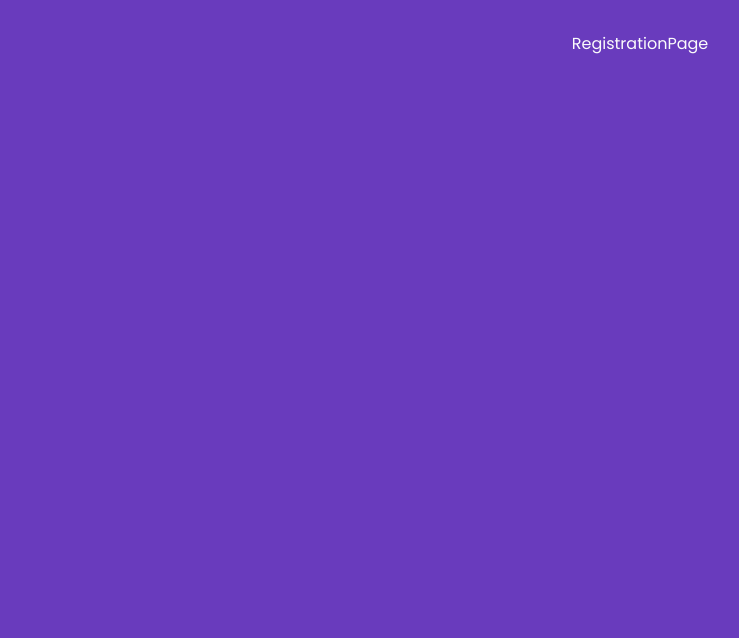
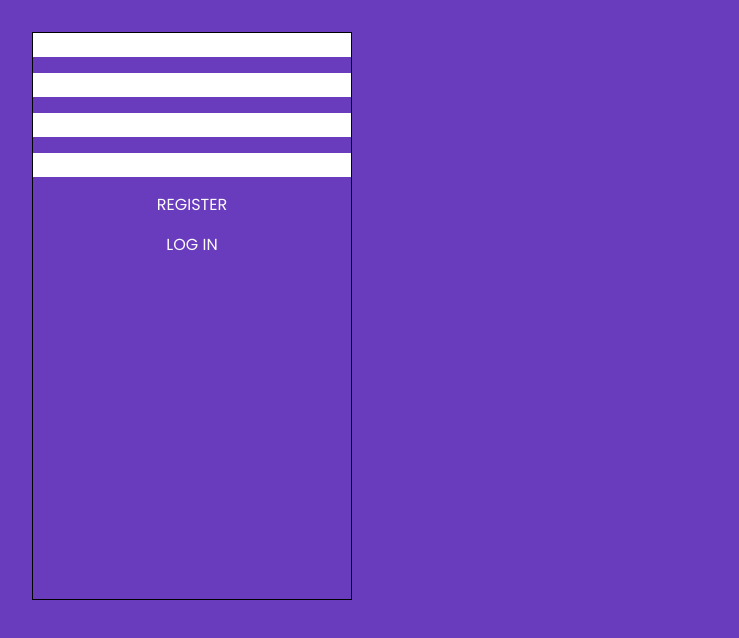
Before and after one commit to defaultnastia/project-digital-dragons-money-guard, a React (Vite) app: page /register in a window 1280 px wide. Shown: the top 638 px of the page, without its empty margins (0-739 px from the left). Built offline with nearby package versions, Linux system fonts and the light colour scheme.

Commit message:
add link register

```diff
--- a/src/components/LoginForm/LoginForm.tsx
+++ b/src/components/LoginForm/LoginForm.tsx
@@ -1,5 +1,6 @@
-import { useForm } from "react-hook-form";
+import { SubmitHandler, useForm } from "react-hook-form";
 import { yupResolver } from "@hookform/resolvers/yup";
+import { Link } from "react-router-dom";
 import "./LoginForm.css";
 import { loginFormSchema } from "../../schema/schema";
 
@@ -22,7 +23,9 @@ const LoginForm: React.FC = () => {
   return (
     <div className="wrapper">
       <div>
-        <img src="../assets/react.svg" />
+        {/* <svg>
+          <use xlinkHref={`${icons}#icon-logo-Money-Guard`} />
+        </svg> */}
         <p>Money Guard</p>
       </div>
       <form className="form" onSubmit={handleSubmit(onSubmit)}>
@@ -39,6 +42,7 @@ const LoginForm: React.FC = () => {
           />
         </label>
         <button type="submit">LOG IN</button>
+        <Link to="/register">REGISTER</Link>
       </form>
     </div>
   );
--- /dev/null
+++ b/src/components/RegistrationForm/RegistrationForm.tsx
@@ -0,0 +1,45 @@
+import { yupResolver } from "@hookform/resolvers/yup";
+import { useForm } from "react-hook-form";
+import { Link } from "react-router-dom";
+import { registerFormSchema } from "../../schema/schema";
+import "../LoginForm/LoginForm.css";
+
+interface RegisterFormInputs {
+  name: string;
+  email: string;
+  password: string;
+  confirmPassword: string;
+}
+
+const RegistrationForm: React.FC = () => {
+  const {
+    register,
+    handleSubmit,
+    formState: { errors },
+  } = useForm<RegisterFormInputs>({
+    resolver: yupResolver(registerFormSchema),
+  });
+
+  const onSubmit: SubmitHandler<RegisterFormInputs> = async (data) => {
+    try {
+      console.log(data);
+    } catch (error) {
+      console.log(error);
+    }
+  };
+
+  return (
+    <div className="wrapper">
+      <form className="form" onSubmit={handleSubmit(onSubmit)}>
+        <input {...register("name")} type="text" />
+        <input {...register("email")} type="text" />
+        <input {...register("password")} type="text" />
+        <input {...register("confirmPassword")} type="text" />
+        <button type="submit">REGISTER</button>
+        <Link to="/login">LOG IN</Link>
+      </form>
+    </div>
+  );
+};
+
+export default RegistrationForm;
--- a/src/pages/RegistrationPage/RegistrationPage.tsx
+++ b/src/pages/RegistrationPage/RegistrationPage.tsx
@@ -1,5 +1,7 @@
+import RegistrationForm from "../../components/RegistrationForm/RegistrationForm";
+
 const RegistrationPage = () => {
-  return <div>RegistrationPage</div>;
+  return <RegistrationForm />;
 };
 
 export default RegistrationPage;
--- a/src/schema/schema.ts
+++ b/src/schema/schema.ts
@@ -11,3 +11,19 @@ export const loginFormSchema = yup.object().shape({
     .min(6, "Пароль повинен містити щонайменше 6 символів")
     .max(12, "Пароль повинен містити не більше 12 символів"),
 });
+
+export const registerFormSchema = yup.object().shape({
+  email: yup
+    .string()
+    .email("Введіть коректний email")
+    .required("Email є обов'язковим полем"),
+  password: yup
+    .string()
+    .required("Пароль є обов'язковим полем")
+    .min(6, "Пароль повинен містити щонайменше 6 символів")
+    .max(12, "Пароль повинен містити не більше 12 символів"),
+  confirmPassword: yup
+    .string()
+    .oneOf([yup.ref("password"), null], "Паролі повинні співпадати")
+    .required("Підтвердження пароля є обов'язковим полем"),
+});
```
Also changed, not shown: src/img/icons/icons.svg (renamed from src/img/icon/icons.svg).
